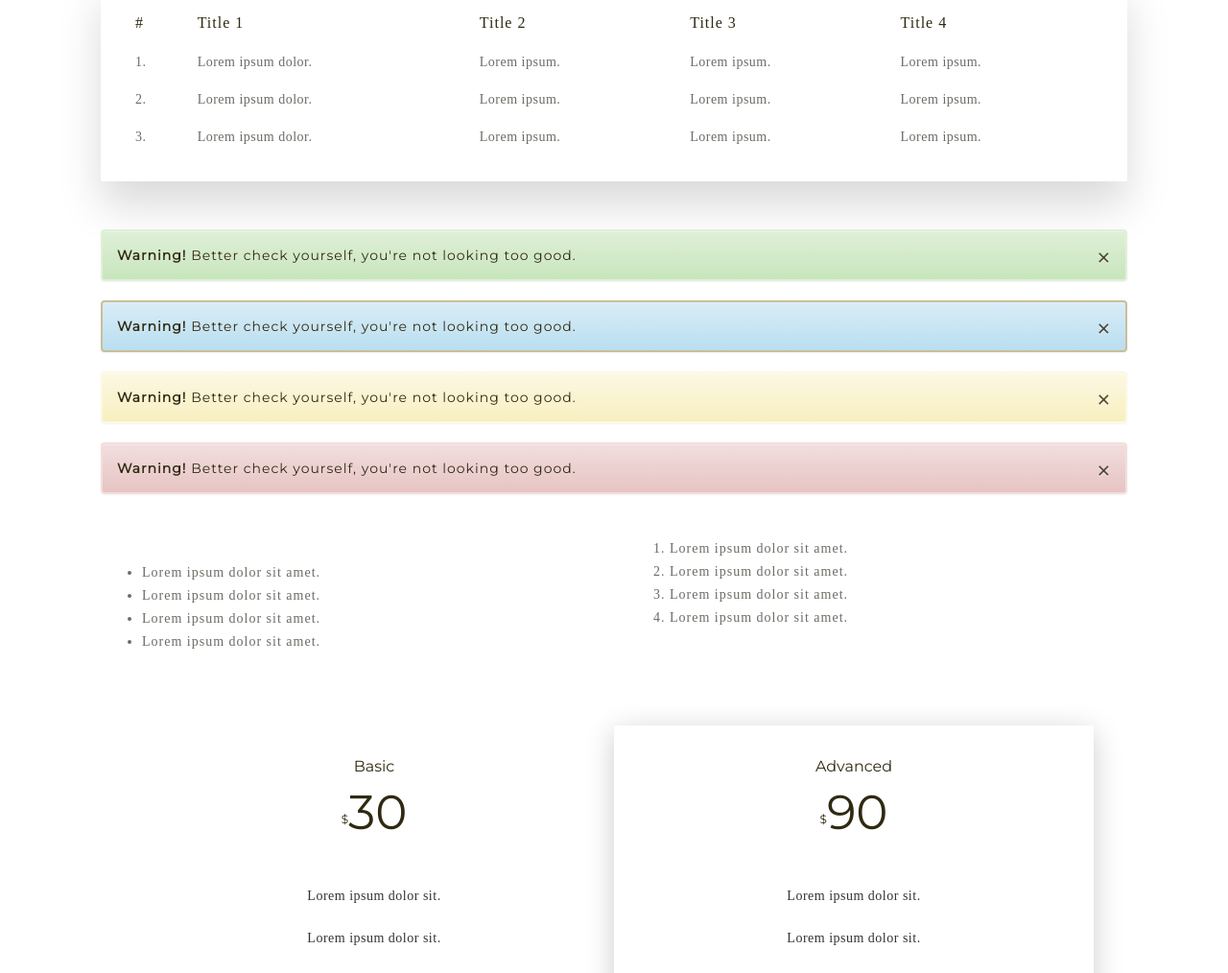
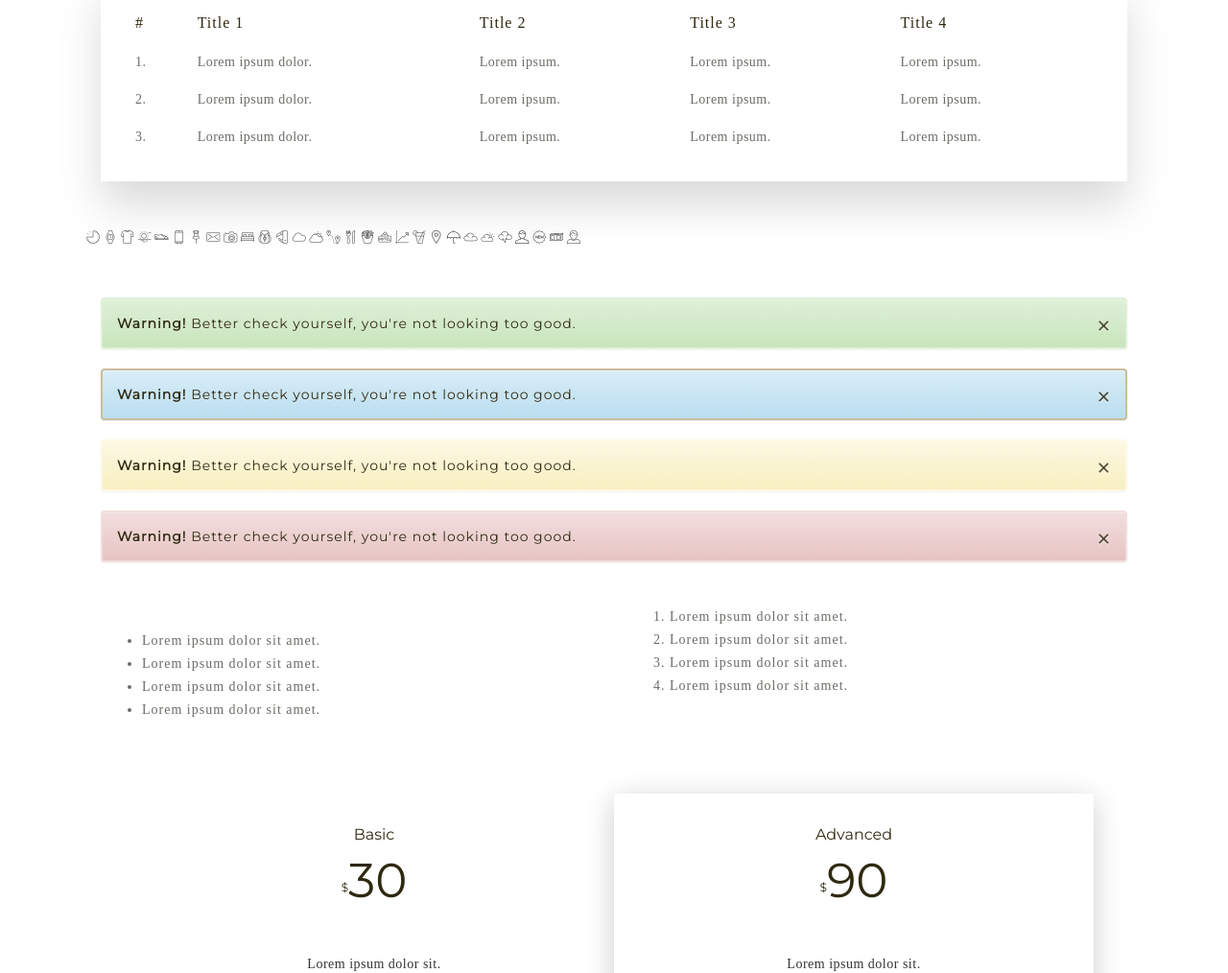
Before and after one commit to stvedt/villa-provartenik, a website with bundled scripts: page app/elements.html in a window 1280 px wide. Shown: the part 3431-4445 px from the top of the page at 96% size. Built offline with nearby package versions, Linux system fonts and the light colour scheme; a web font is replaced by a local one.

Commit message:
new content and add icons to elements for reference

```diff
--- a/app/elements.html
+++ b/app/elements.html
@@ -365,6 +365,40 @@
                                     </div>
                                 </div>
                                 <!--  END Table  -->
+                                <!-- Icons  -->
+                                <div class="row padding-sm">
+                                    <i class="pd-icon-hour"></i>
+                                    <i class="pd-icon-watch"></i>
+                                    <i class="pd-icon-t-shirt"></i>
+                                    <i class="pd-icon-sunrise"></i>
+                                    <i class="pd-icon-sport-shoe"></i>
+                                    <i class="pd-icon-mobile"></i>
+                                    <i class="pd-icon-map-pin"></i>
+                                    <i class="pd-icon-mail"></i>
+                                    <i class="pd-icon-camera"></i>
+                                    <i class="pd-icon-bad"></i>
+                                    <i class="pd-icon-camp-bag"></i>
+                                    <i class="pd-icon-camping-knief"></i>
+                                    <i class="pd-icon-cloud"></i>
+                                    <i class="pd-icon-cloudy-day"></i>
+                                    <i class="pd-icon-distance"></i>
+                                    <i class="pd-icon-fork-knife"></i>
+                                    <i class="pd-icon-french-fries"></i>
+                                    <i class="pd-icon-hotel-sign"></i>
+                                    <i class="pd-icon-increasing-chart"></i>
+                                    <i class="pd-icon-juice"></i>
+                                    <i class="pd-icon-map-pin-streamline"></i>
+                                    <i class="pd-icon-streamline-umbrella-weather"></i>
+                                    <i class="pd-icon-cloud-1"></i>
+                                    <i class="pd-icon-cloudy"></i>
+                                    <i class="pd-icon-rain"></i>
+                                    <i class="pd-icon-man-people-streamline-user"></i>
+                                    <i class="pd-icon-new"></i>
+                                    <i class="pd-icon-money"></i>
+                                    <i class="pd-icon-male"></i>
+                                </div>
+                                <!-- END Icons -->
+
                                 <!--  Alerts  -->
                                 <div class="row padding-sm">
                                     <div class="col-md-12">
```
Also changed, not shown: app/contact-1.html (+4 -6 lines), app/includes/header.html (+6 -11 lines), app/index.html (+3 -3 lines).
